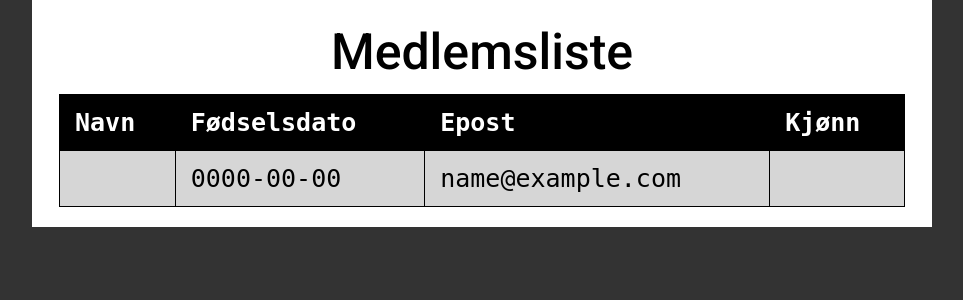
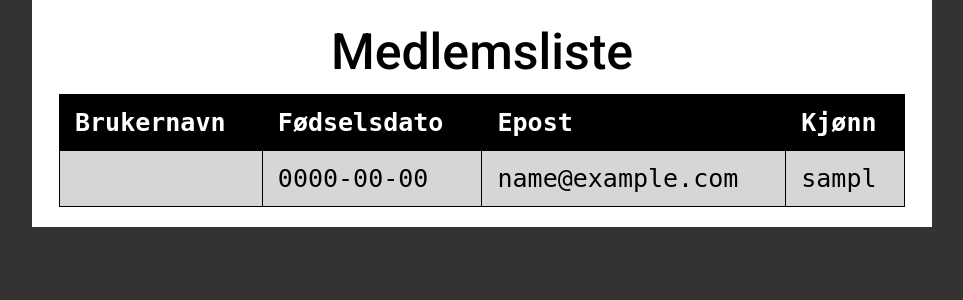
Before and after one commit to kristofferfoss/is-115, a PHP site: page /medlemmer.php in a window 1280 px wide. Shown: the part 60-360 px from the top of the page, without its empty margins (158-1121 px from the left). Run offline with PHP 8.4, Linux system fonts and the light colour scheme; the visitor is signed in with stand-in values (Sample User, id 1); data that the repository does not hold is empty.

Commit message:
Oppdatert tabell, oppdatert signup inc

```diff
--- a/prosjekt-is115/includes/signup.inc.php
+++ b/prosjekt-is115/includes/signup.inc.php
@@ -12,7 +12,7 @@
   $fødselsdato = $_POST["dob"];
   $kjønn = ucfirst($_POST["kjønn"]);
 
-  // Then we run a bunch of error handlers to catch any user mistakes we can (you can add more than I did)
+  // Then we run a bunch of error handlers to catch any user mistakes we can
   // These functions can be found in functions.inc.php
 
   require_once "dbh.inc.php";
--- a/prosjekt-is115/medlemmer.php
+++ b/prosjekt-is115/medlemmer.php
@@ -13,7 +13,7 @@
 <h2>Medlemsliste</h2>
 <table>
 	<tr>
-		<th>Navn</th>
+		<th>Brukernavn</th>
 		<th>Fødselsdato</th>
 		<th>Epost</th>
 		<th>Kjønn</th>
@@ -28,7 +28,7 @@
 
 if ($resultat-> num_rows > 0) {
     while ($row = $resultat-> fetch_assoc()) {
-        echo "<tr><td>". $row['usersUid'] . "</td><td>". $row['usersDob'] . "</td><td>". $row['usersEmail'] . "</td><td>". $row['usersKjønn']. "</td></tr>";
+        echo "<tr><td>". $row['usersUid'] . "</td><td>". $row['usersDob'] . "</td><td>". $row['usersEmail'] . "</td><td>". $row['usersKjonn']. "</td></tr>";
     }
     echo "</table>";
 }
```
